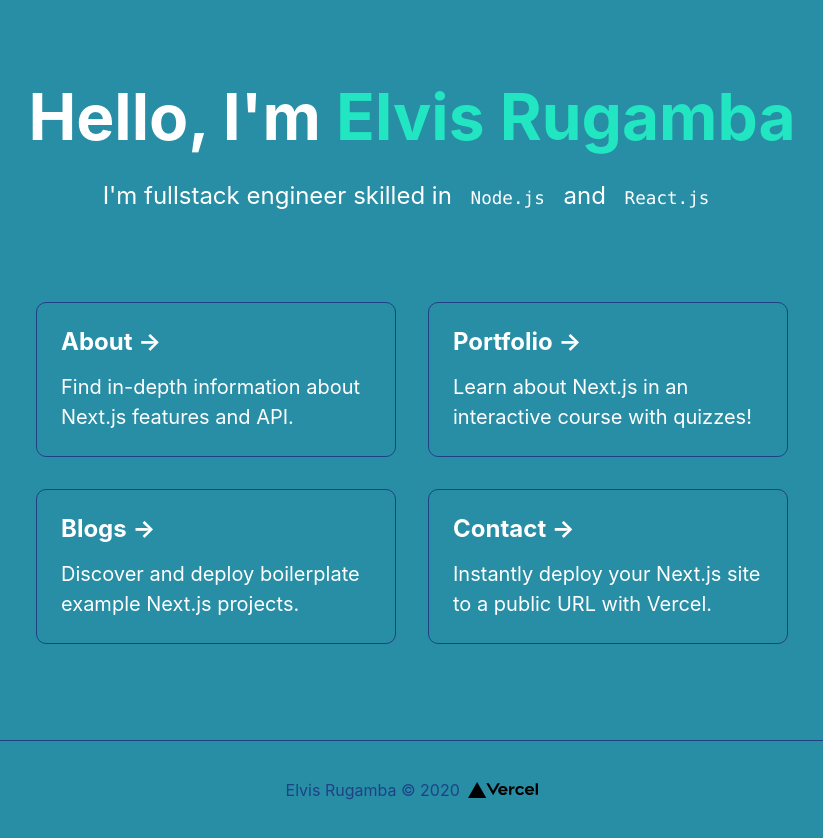
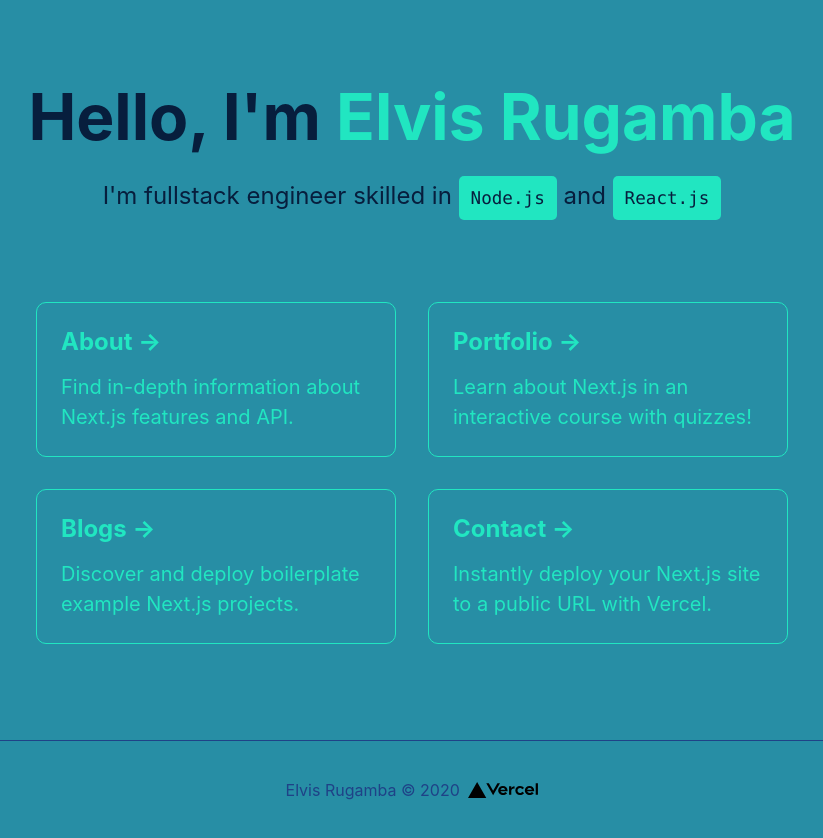
Before and after one commit to Elvis-rugamba/my-portfolio, a Next.js app: page / in a window 1280 px wide. Shown: the whole page, without its empty margins (228-1051 px from the left). Built offline with nearby package versions, Linux system fonts and the light colour scheme.

Commit message:
Update Home.module.css

```diff
--- a/styles/Home.module.css
+++ b/styles/Home.module.css
@@ -57,7 +57,7 @@
 .title,
 .description {
   text-align: center;
-  color: #ffffff;
+  color: #071e3d;
 }
 
 .description {
@@ -66,7 +66,7 @@
 }
 
 .code {
-  background: #278ea5;
+  background: #21e6c1;
   border-radius: 5px;
   padding: 0.75rem;
   font-size: 1.1rem;
@@ -89,9 +89,9 @@
   flex-basis: 45%;
   padding: 1.5rem;
   text-align: left;
-  color: #ffffff;
+  color: #21e6c1;
   text-decoration: none;
-  border: 1px solid #1f4287;
+  border: 1px solid #21e6c1;
   border-radius: 10px;
   transition: color 0.15s ease, border-color 0.15s ease;
 }
@@ -99,8 +99,8 @@
 .card:hover,
 .card:focus,
 .card:active {
-  color: #21e6c1;
-  border-color: #21e6c1;
+  color: #071e3d;
+  border-color: #071e3d;
 }
 
 .card h3 {
```
